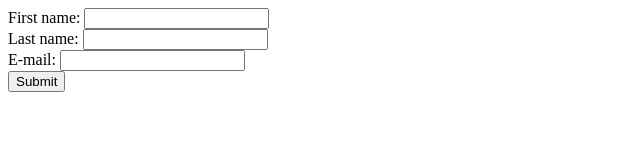
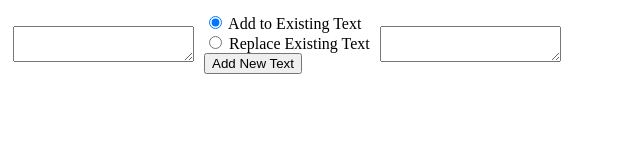
Before and after one commit to markela/app_projects, a plain HTML site: page index.html in a window 1280 px wide. Shown: the whole page, without its empty margins (0-640 px from the left). Drawn offline with Linux system fonts and the light colour scheme.

Commit message:
Update index.html
added some js

```diff
--- a/index.html
+++ b/index.html
@@ -1,8 +1,35 @@
 <html>
+
+<head>
+<script language = "javascript">
+  function addtext() {
+    var newtext = document.myform.inputtext.value;
+    if (document.myform.placement[1].checked) {
+      document.myform.outputtext.value = "";
+    }
+    document.myform.outputtext.value += newtext;
+  } </script>
+</head>
+
 <body>
-    <label>First name: <input type="text" name="first_name" /></label><br />
-     <label>Last name: <input type="text" name="last_name" /></label><br />
-        <label>E-mail: <input type="email" name="user_email" /></label><br />
-<input type="submit" value="Submit" />
+<form name="myform">
+  <table border="0" cellspacing="0" cellpadding="5">
+    <tr>
+      <td>
+        <textarea name="inputtext"></textarea>
+      </td>
+      <td>
+        <input type="radio" name="placement" value="append" checked> Add to Existing Text
+        <br>
+        <input type="radio" name="placement" value="replace"> Replace Existing Text
+        <br>
+        <input type="button" value="Add New Text" onClick="addtext();">
+      </td>
+      <td>
+        <textarea name="outputtext"></textarea>
+      </td>
+    </tr>
+  </table>
+</form>
 </body>
 </html>
```
